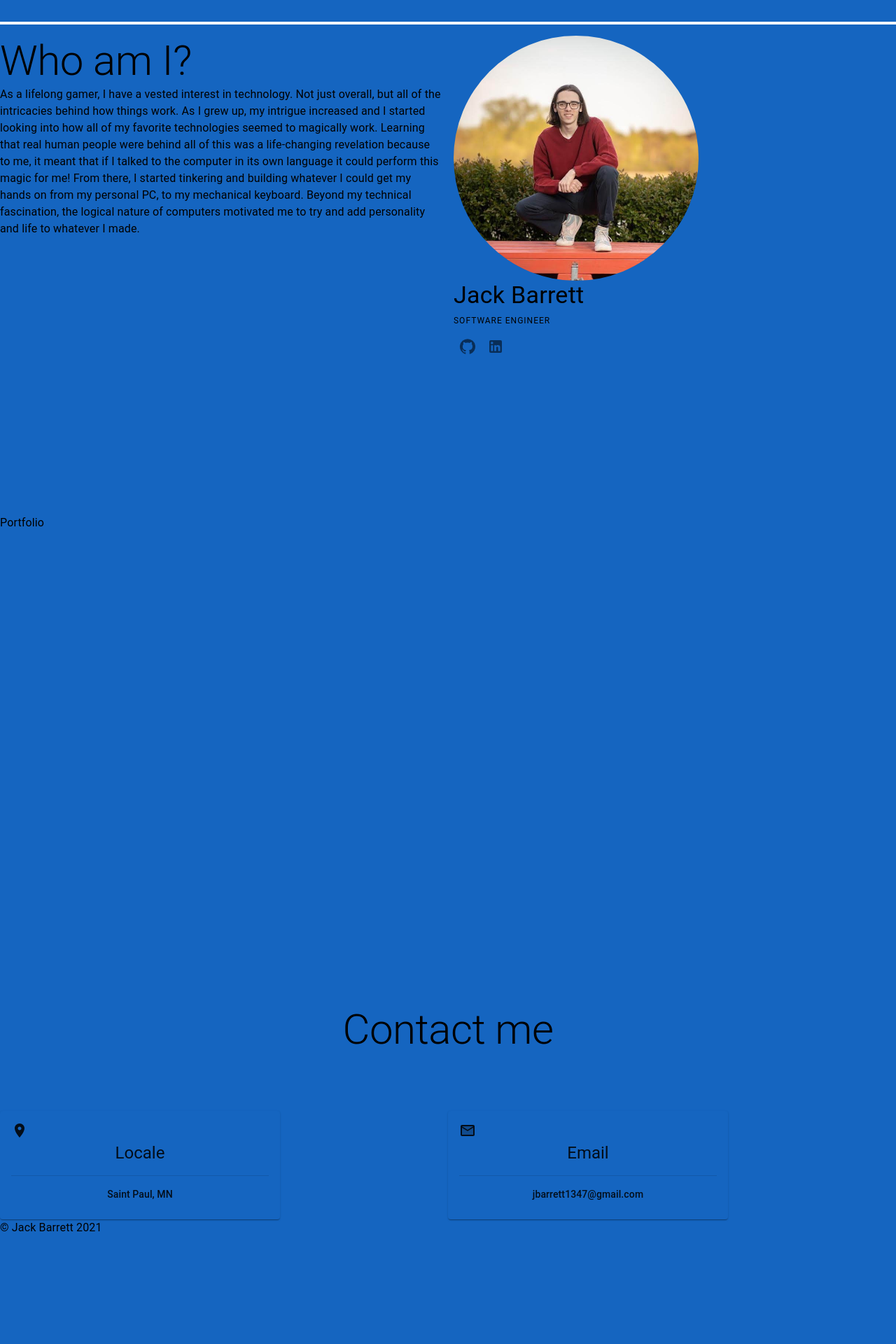
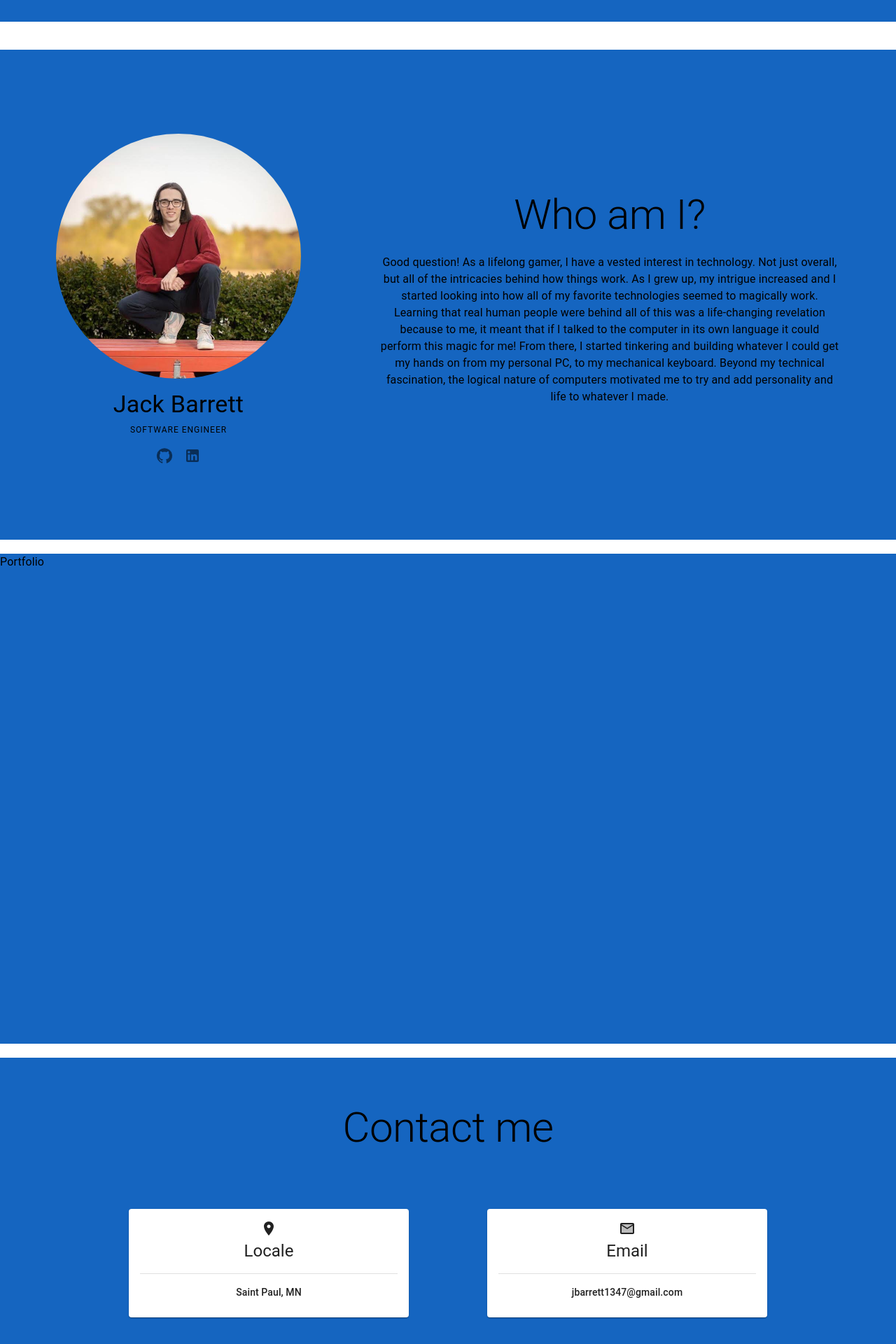
Before and after one commit to Thirteenhelens/Thirteenhelens.github.io, a React (Create React App) app: page / in a window 1280 px wide. Shown: the part 60-1980 px from the top of the page at 70% size. Built offline with nearby package versions, Linux system fonts and the light colour scheme.

Commit message:
Added sizing to most things

```diff
--- a/src/components/App/App.css
+++ b/src/components/App/App.css
@@ -2,6 +2,10 @@
   text-align: center;
 }
 
-/* .buttonContainer {
-  text-align: right;
-} */
+.whoTXT {
+  text-align: center;
+}
+
+.meTXT {
+  text-align: center;
+}
--- a/src/components/App/App.jsx
+++ b/src/components/App/App.jsx
@@ -4,6 +4,7 @@ import Box from "@mui/material/Box";
 import Card from "@mui/material/Card";
 import Grid from "@mui/material/Grid";
 import Stack from "@mui/material/Stack";
+import Avatar from "@mui/material/Avatar";
 import Divider from "@mui/material/Divider";
 import Typography from "@mui/material/Typography";
 import IconButton from "@mui/material/IconButton";
@@ -12,8 +13,6 @@ import GitHubIcon from "@mui/icons-material/GitHub";
 import LinkedInIcon from "@mui/icons-material/LinkedIn";
 import LocationOnIcon from "@mui/icons-material/LocationOn";
 import MailTwoToneIcon from "@mui/icons-material/MailTwoTone";
-
-import Avatar from "@mui/material/Avatar";
 
 function App() {
   return (
@@ -34,6 +33,10 @@ function App() {
 
       <br />
 
+      {/* <img src="../wow_crazy.jpg" alt="Practically a concrete wall" style={{width:1440}} /> */}
+
+      <br />
+
       <Box
         sx={{
           width: 2 / 2,
@@ -41,37 +44,20 @@ function App() {
           backgroundColor: "primary.dark",
         }}
       >
-        <Grid container spacing={2}>
-          <Grid item xs={6}>
-            <Typography variant="h2">Who am I?</Typography>
-
-            <Typography variant="body1">
-              As a lifelong gamer, I have a vested interest in technology. Not
-              just overall, but all of the intricacies behind how things work.
-              As I grew up, my intrigue increased and I started looking into how
-              all of my favorite technologies seemed to magically work. Learning
-              that real human people were behind all of this was a life-changing
-              revelation because to me, it meant that if I talked to the
-              computer in its own language it could perform this magic for me!
-              From there, I started tinkering and building whatever I could get
-              my hands on from my personal PC, to my mechanical keyboard. Beyond
-              my technical fascination, the logical nature of computers
-              motivated me to try and add personality and life to whatever I
-              made.
-            </Typography>
-          </Grid>
-
-          <br />
-
-          <Grid item xs={6}>
+        <Stack direction="row" spacing={14}>
+          <Box sx={{ pt: 15, pl: 10 }}>
             <Avatar
               alt="Jack Barrett"
               src="../senior-crouching-photo.jpeg"
               sx={{ width: 350, height: 350 }}
             />
 
-            <Typography variant="h4">Jack Barrett</Typography>
+            <div className="meTXT">
+              <Typography variant="h4" sx={{ mt: 2 }}>
+                Jack Barrett
+              </Typography>
               <Typography variant="overline">Software Engineer</Typography>
+
               <br />
 
               <IconButton
@@ -93,9 +79,35 @@ function App() {
               >
                 <LinkedInIcon />
               </IconButton>
-          </Grid>
-        </Grid>
+            </div>
           </Box>
+
+          <Box sx={{ pt: 25, pr: 10 }}>
+            <Typography variant="h2" className="whoTXT">
+              Who am I?
+            </Typography>
+
+            <br />
+
+            <Typography variant="body1" className="whoTXT">
+              Good question! As a lifelong gamer, I have a vested interest in
+              technology. Not just overall, but all of the intricacies behind
+              how things work. As I grew up, my intrigue increased and I started
+              looking into how all of my favorite technologies seemed to
+              magically work. Learning that real human people were behind all of
+              this was a life-changing revelation because to me, it meant that
+              if I talked to the computer in its own language it could perform
+              this magic for me! From there, I started tinkering and building
+              whatever I could get my hands on from my personal PC, to my
+              mechanical keyboard. Beyond my technical fascination, the logical
+              nature of computers motivated me to try and add personality and
+              life to whatever I made.
+            </Typography>
+          </Box>
+        </Stack>
+      </Box>
+
+      <br />
 
       <Box
         sx={{
@@ -107,6 +119,8 @@ function App() {
         <Typography>Portfolio</Typography>
       </Box>
 
+      <br />
+
       <Box
         sx={{
           width: 2 / 2,
@@ -114,7 +128,7 @@ function App() {
           backgroundColor: "primary.dark",
         }}
       >
-        <Typography variant="h2" className="centerTxt">
+        <Typography variant="h2" className="centerTxt" sx={{ pt: 8 }}>
           Contact me
         </Typography>
 
@@ -123,19 +137,25 @@ function App() {
         <br />
         <br />
 
-        <Grid container>
-          <Grid item xs={6}>
-            <Card sx={{ width: 400, backgroundColor: "primary.dark" }}>
+        <Stack
+          direction="row"
+          spacing={14}
+          justifyContent="center"
+        >
+          <Card
+            sx={{
+              width: 400,
+              //  backgroundColor: "primary.dark",
+            }}
+          >
             <CardContent>
               <Stack
                 divider={<Divider orientation="horizontal" flexItem />}
                 spacing={2}
               >
-                  <div>
+                <div className="centerTxt">
                   <LocationOnIcon />
-                    <Typography variant="h5" className="centerTxt">
-                      Locale
-                    </Typography>
+                  <Typography variant="h5">Locale</Typography>
                 </div>
 
                 <Typography className="centerTxt" variant="subtitle2">
@@ -144,20 +164,21 @@ function App() {
               </Stack>
             </CardContent>
           </Card>
-          </Grid>
 
-          <Grid item xs={6}>
-            <Card sx={{ width: 400, backgroundColor: "primary.dark" }}>
+          <Card
+            sx={{
+              width: 400,
+              //  backgroundColor: "primary.dark",
+            }}
+          >
             <CardContent>
               <Stack
                 divider={<Divider orientation="horizontal" flexItem />}
                 spacing={2}
               >
-                  <div>
+                <div className="centerTxt">
                   <MailTwoToneIcon />
-                    <Typography variant="h5" className="centerTxt">
-                      Email
-                    </Typography>
+                  <Typography variant="h5">Email</Typography>
                 </div>
 
                 <Typography className="centerTxt" variant="subtitle2">
@@ -166,9 +187,10 @@ function App() {
               </Stack>
             </CardContent>
           </Card>
-          </Grid>
-        </Grid>
-        <Typography variant="body1"> &copy; Jack Barrett 2021</Typography>
+        </Stack>
+        <Typography variant="body1" className="centerTxt" sx={{ mt: 10 }}>
+          &copy; Jack Barrett 2021
+        </Typography>
       </Box>
     </div>
   );
```
Also changed, not shown: public/wow_crazy.jpg (added). Lines whose indentation alone changed are shown as unchanged.
